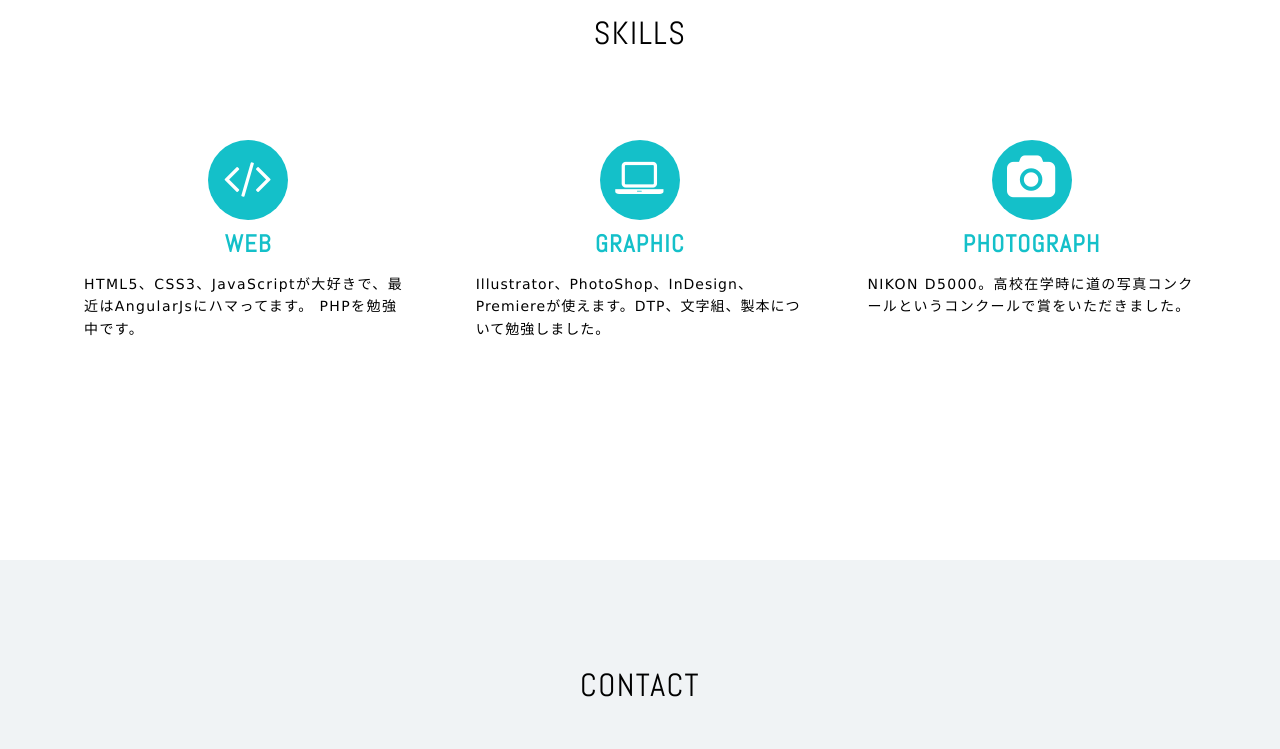
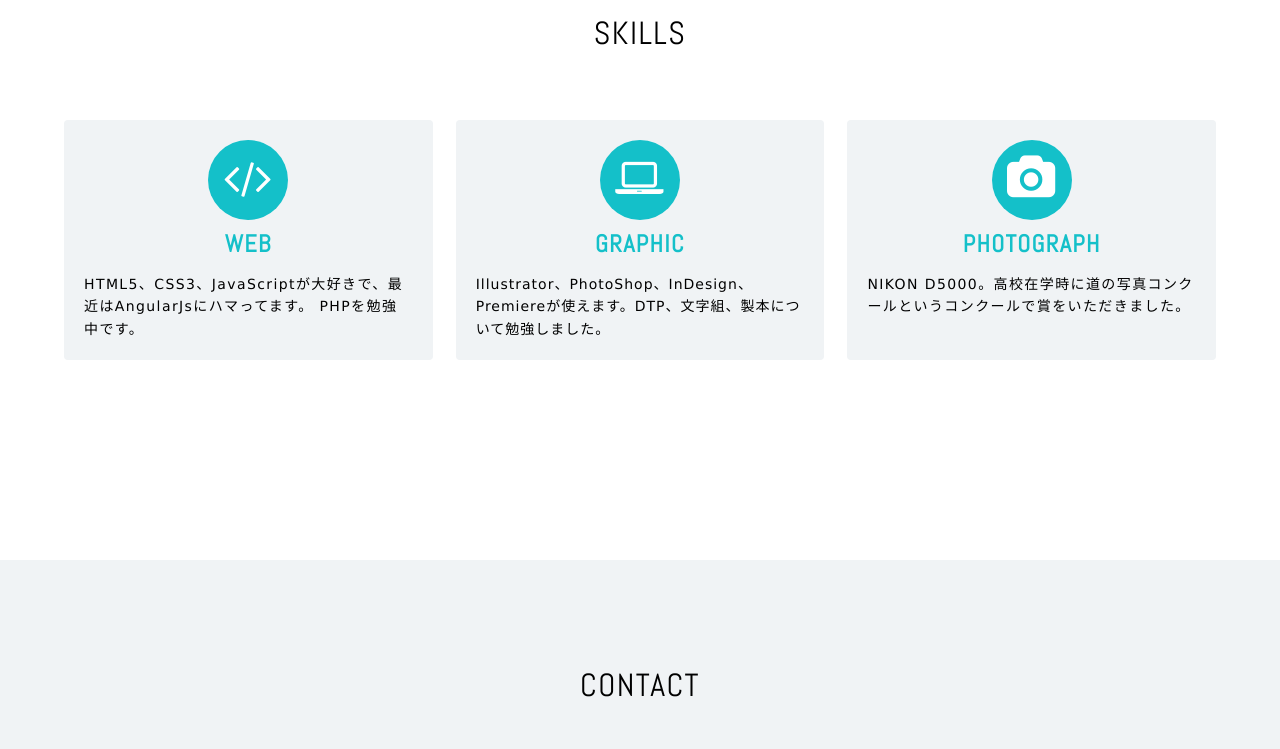
Before and after one commit to nsnM/nsnM.github.io, a plain HTML site: page index.html in a window 1280 px wide. Shown: the part 1660-2409 px from the top of the page. Drawn offline with nearby package versions, Linux system fonts and the light colour scheme.

Commit message:
skkils-box style gray

```diff
--- a/css/style.css
+++ b/css/style.css
@@ -195,7 +195,8 @@ section h2
     -webkit-border-radius: 4px;
        -moz-border-radius: 4px;
             border-radius: 4px;
-    background-color: #fff;
+    background-color: #f0f3f5;
+
 }
 #skills i
 {
```
